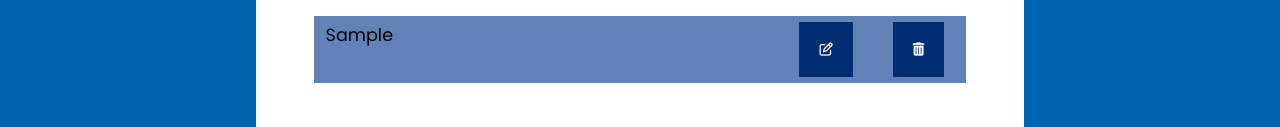
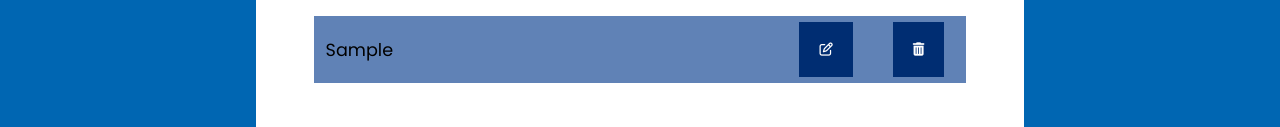
Before and after one commit to NICKY-TECH/todo-app-with-javascript, a plain HTML site: page index.html in a window 1280 px wide. Both pictures are taken after typing "Sample" into the empty fields and a click on the button "Todo". Shown: the part 226-353 px from the top of the page. Drawn offline with Linux system fonts and the light colour scheme.

Commit message:
moved the entered todo text to the center

```diff
--- a/style.css
+++ b/style.css
@@ -87,7 +87,7 @@ input:focus{
 }
 
 .entered-todo{
-    margin-left: 12px;
+    margin: auto 0 auto 12px;
     font-family: 'Poppins', sans-serif;
     font-size:  1.1em;
 }
```
